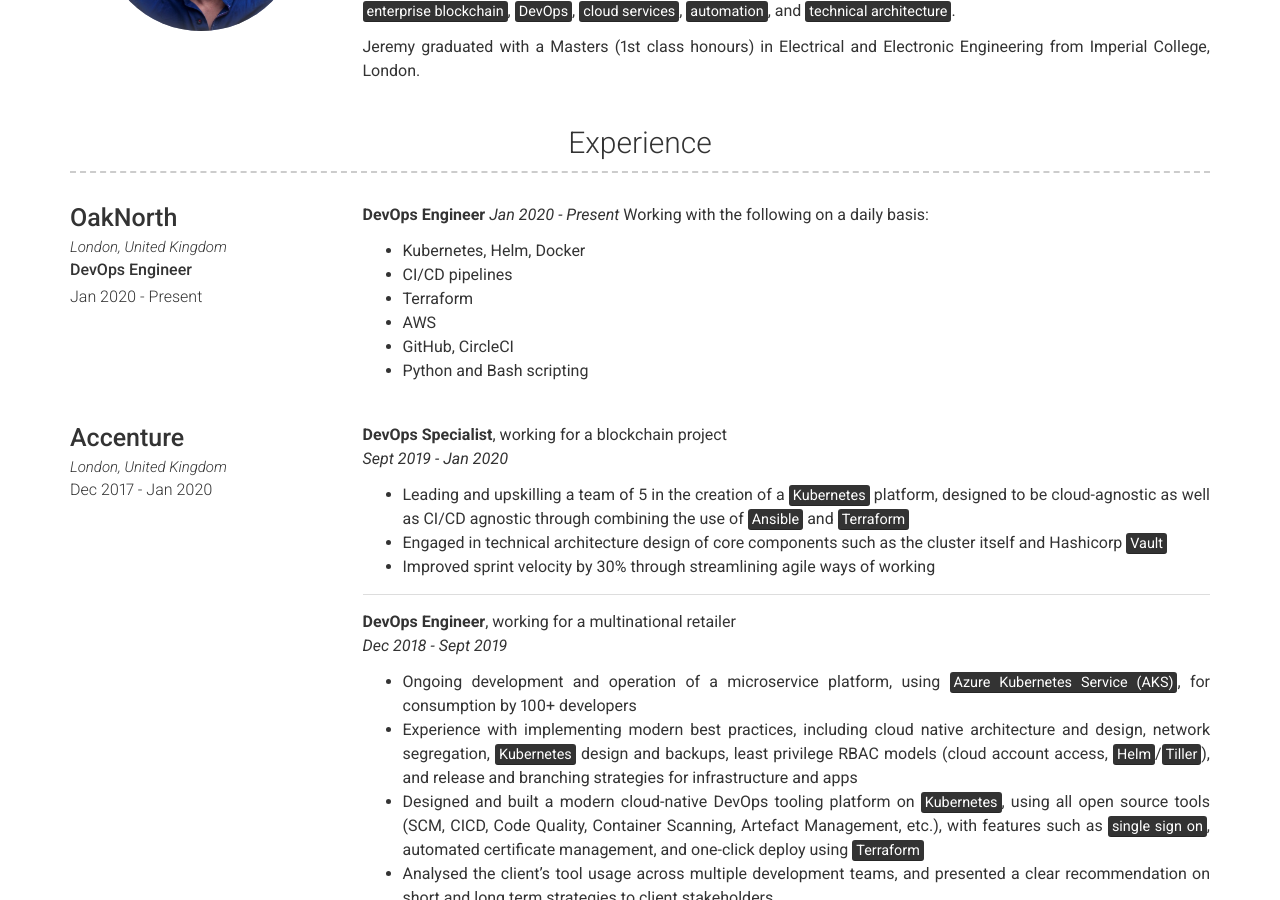
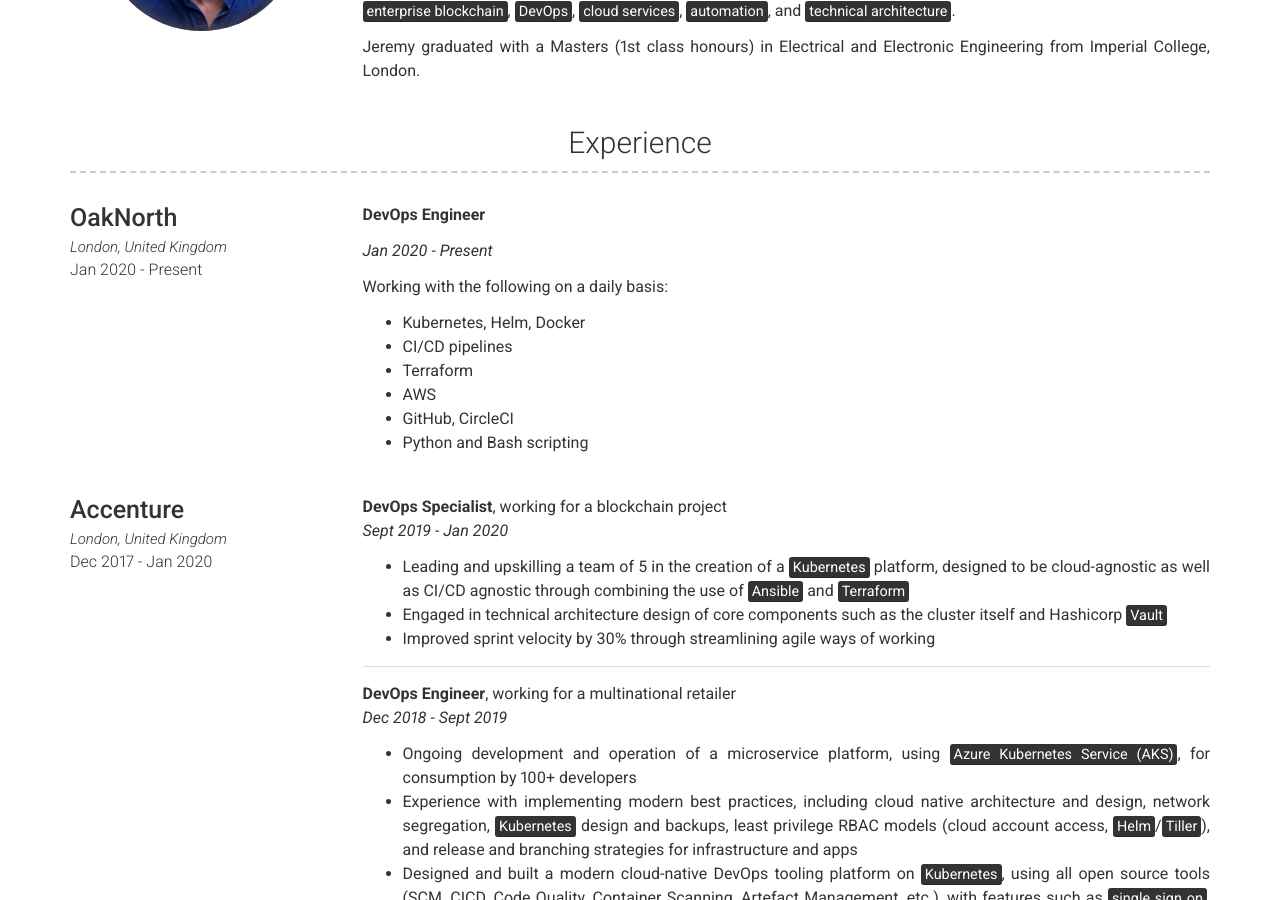
Before and after one commit to jeremych1000/jeremych1000.github.io, a Jekyll site: the page built from index.md, in a window 1280 px wide and 900 px high, scrolled down 471 px. Built offline with Jekyll 4.4.1, drawn with Linux system fonts in a browser that asks for light colours.

```diff
--- a/_data/experience.yml
+++ b/_data/experience.yml
@@ -3,11 +3,15 @@
 - layout: left
   company: OakNorth
   link: London, United Kingdom
-  job_title: DevOps Engineer
+  job_title:
   dates: Jan 2020 - Present
   description: | # this will include new lines to allow paragraphs
     **DevOps Engineer**
+
+
     _Jan 2020 - Present_
+
+
       Working with the following on a daily basis:
       - Kubernetes, Helm, Docker
       - CI/CD pipelines
--- a/docker-compose.yml
+++ b/docker-compose.yml
@@ -2,7 +2,7 @@ version: '3'
 
 services:
   jekyll:
-    image: jekyll/jekyll
+    image: jekyll/jekyll:3.8
     container_name: modern-resume-theme
     command: jekyll serve --watch --force_polling --verbose
     ports:
```
